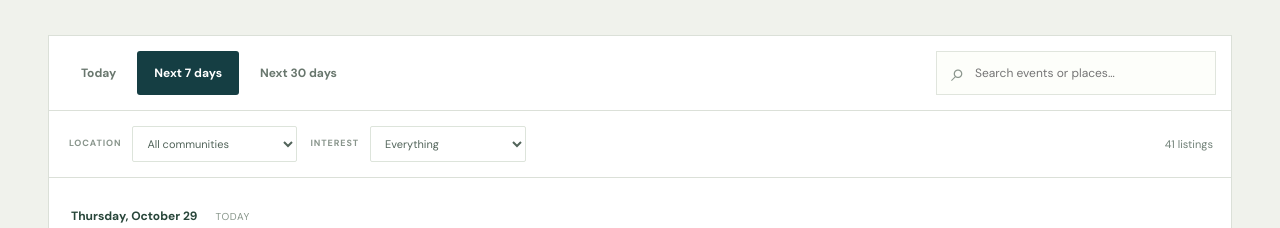
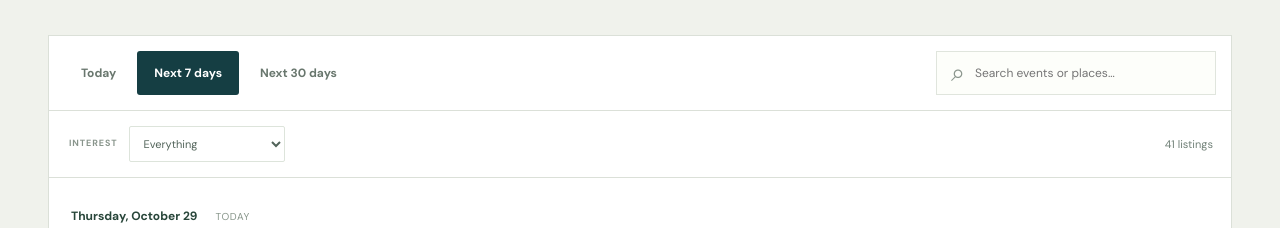
Before and after one commit to defford/today-in-gfw, a Next.js app: page / in a window 1280 px wide. Shown: the part 2282-2510 px from the top of the page. Built offline with nearby package versions, Linux system fonts and the light colour scheme.

Commit message:
Focus Today in GFW site copy and public calendar on GFW

```diff
--- a/components/EventCalendar.tsx
+++ b/components/EventCalendar.tsx
@@ -76,25 +76,24 @@ function EventRow({ event: e }: { event: Occurrence }) {
 }
 export default function EventCalendar({ events, asOf, today }: { events: RegistryEvent[]; asOf: string; today: string }) {
   const [period, setPeriod] = useState<Period>("7");
-  const [town, setTown] = useState("all");
   const [category, setCategory] = useState("all");
   const [search, setSearch] = useState("");
   const entries = useMemo(() => {
     const cutoff = addDays(today, period === "today" ? 0 : Number(period) - 1);
-    return events.flatMap(e => expand(e, today))
-      .filter(e => e.date <= cutoff && (town === "all" || e.town === town) && categorize(e, category))
+    return events.filter(e => e.town === "Grand Falls-Windsor").flatMap(e => expand(e, today))
+      .filter(e => e.date <= cutoff && categorize(e, category))
       .filter(e => !search.trim() || `${e.title} ${e.venue} ${e.town} ${e.notes || ""}`.toLowerCase().includes(search.toLowerCase().trim()))
       .sort((a, b) => a.date.localeCompare(b.date) || sortTime(a.time) - sortTime(b.time) || a.title.localeCompare(b.title));
-  }, [events, today, period, town, category, search]);
-  const reset = () => { setPeriod("7"); setTown("all"); setCategory("all"); setSearch(""); };
+  }, [events, today, period, category, search]);
+  const reset = () => { setPeriod("7"); setCategory("all"); setSearch(""); };
   let prev = "";
   return <>
     <div className="event-toolbar"><div className="tabs" role="group" aria-label="When">
       {([ ["today", "Today"], ["7", "Next 7 days"], ["30", "Next 30 days"] ] as const).map(([v, label]) => <button key={v} type="button" className={`tab ${period === v ? "active" : ""}`} onClick={() => setPeriod(v)} aria-pressed={period === v}>{label}</button>)}
     </div><label className="search-box"><span aria-hidden="true">⌕</span><input type="search" aria-label="Search events" placeholder="Search events or places…" value={search} onChange={e => setSearch(e.target.value)} /></label></div>
-    <div className="filter-row"><label className="filter-label" htmlFor="town-filter">LOCATION</label><select id="town-filter" value={town} onChange={e => setTown(e.target.value)}><option value="all">All communities</option>{["Grand Falls-Windsor", "Bishop's Falls", "Botwood", "Norris Arm", "Gander"].map(t => <option key={t} value={t}>{t === "Gander" ? "Nearby: Gander" : t}</option>)}</select><label className="filter-label" htmlFor="category-filter">INTEREST</label><select id="category-filter" value={category} onChange={e => setCategory(e.target.value)}><option value="all">Everything</option><option value="music">Music & nights out</option><option value="family">Family & kids</option><option value="arts">Arts & creativity</option><option value="markets">Markets & fairs</option><option value="community">Community</option></select><span className="event-count" aria-live="polite">{entries.length} {entries.length === 1 ? "listing" : "listings"}</span></div>
+    <div className="filter-row"><label className="filter-label" htmlFor="category-filter">INTEREST</label><select id="category-filter" value={category} onChange={e => setCategory(e.target.value)}><option value="all">Everything</option><option value="music">Music & nights out</option><option value="family">Family & kids</option><option value="arts">Arts & creativity</option><option value="markets">Markets & fairs</option><option value="community">Community</option></select><span className="event-count" aria-live="polite">{entries.length} {entries.length === 1 ? "listing" : "listings"}</span></div>
     <div className="event-list" id="event-list">
-      {entries.length === 0 && <div className="empty-state"><h3>Nothing listed here just yet.</h3><p>Try a wider date range, another community or a different interest. Events are continually being collected from around the valley.</p><button type="button" onClick={reset}>Reset event filters</button></div>}
+      {entries.length === 0 && <div className="empty-state"><h3>Nothing listed here just yet.</h3><p>Try a wider date range or another interest. GFW events are added as they are verified.</p><button type="button" onClick={reset}>Reset event filters</button></div>}
       {entries.map(e => {
         const isNew = e.date !== prev;
         prev = e.date;
```
